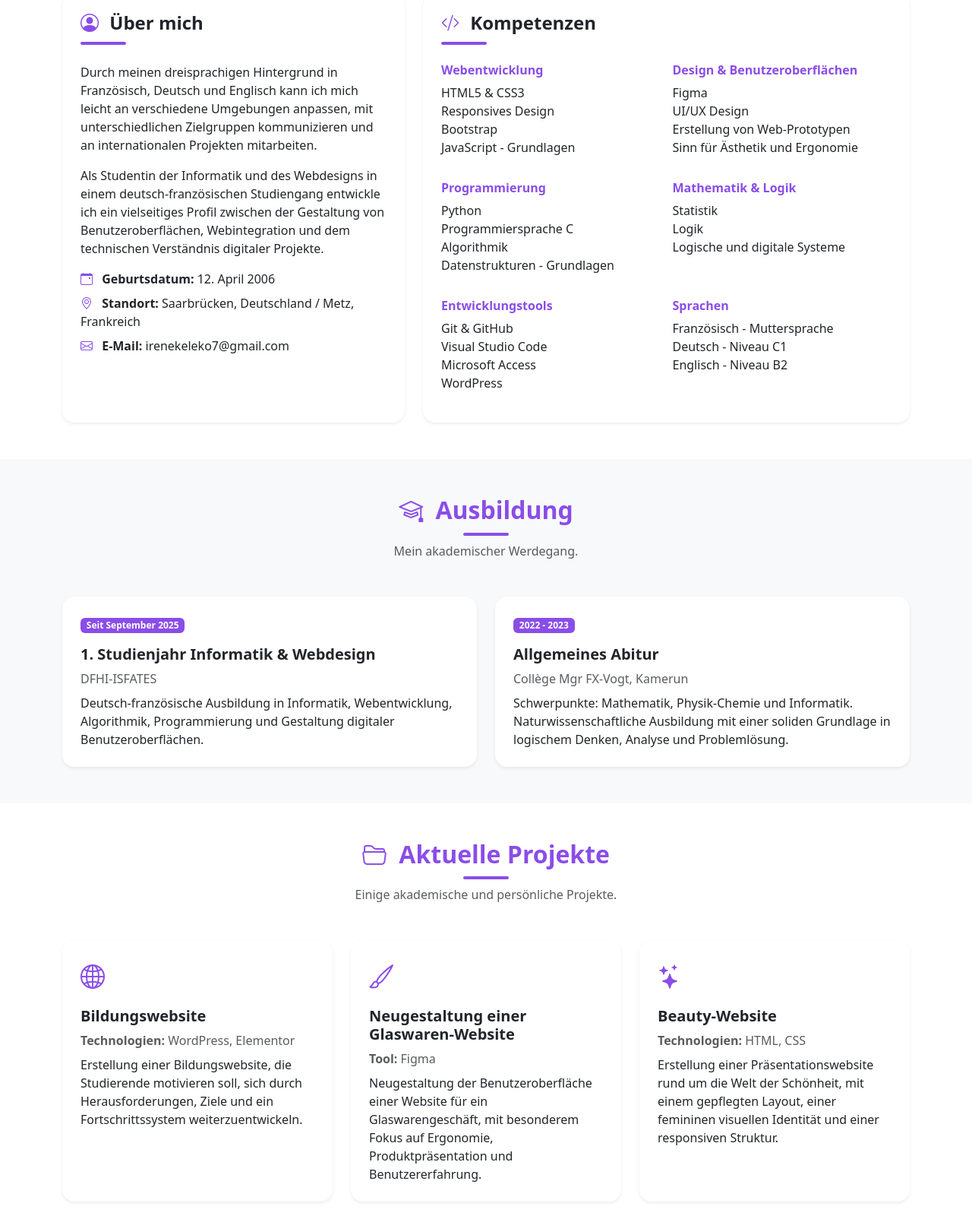
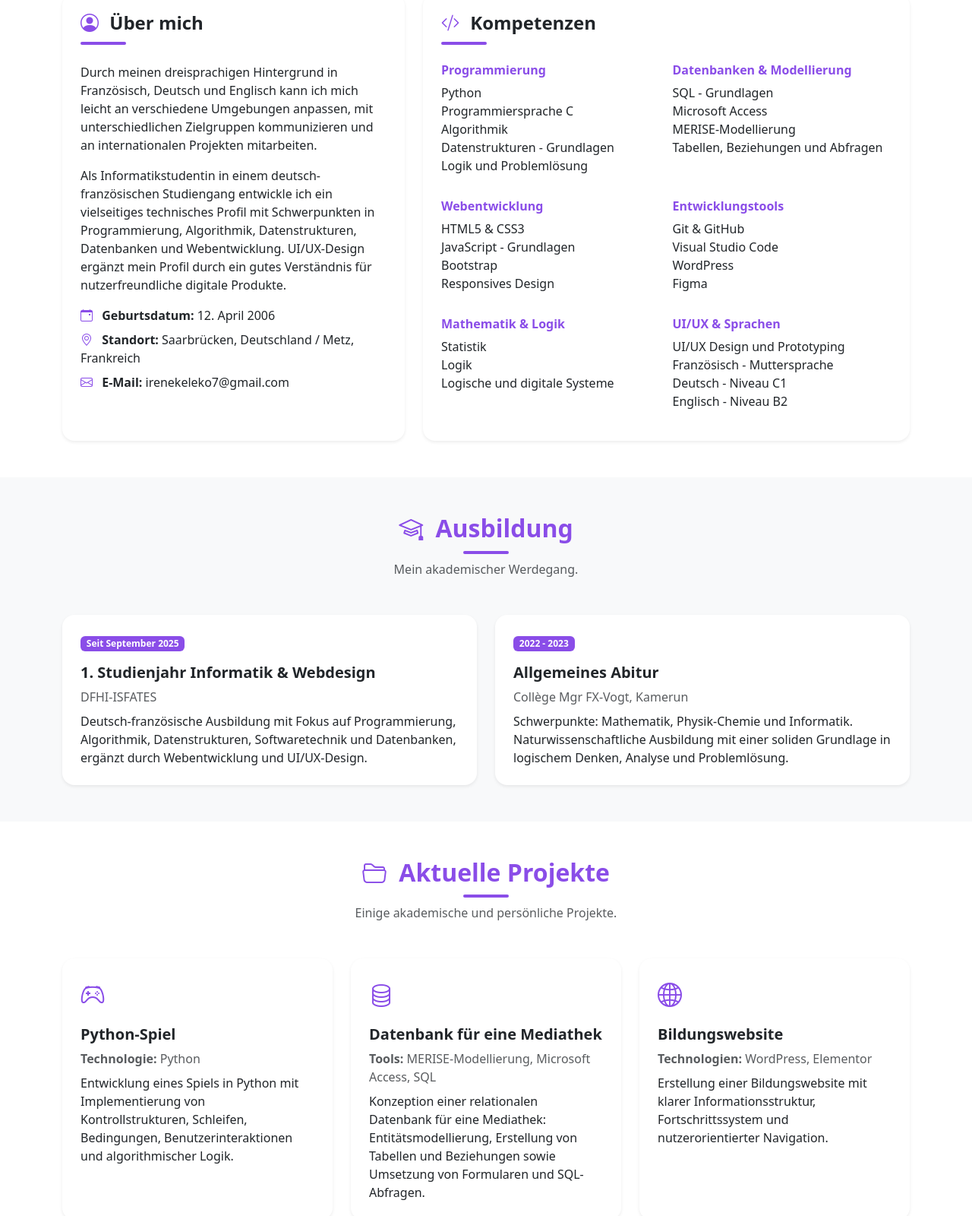
Before and after one commit to irenekeleko7-art/My_CV_Deutsch, a website built with Vite: page index.html in a window 1280 px wide. Shown: the part 820-2420 px from the top of the page at 76% size. Built offline with nearby package versions, Linux system fonts and the light colour scheme.

Commit message:
Update index.html

```diff
--- a/index.html
+++ b/index.html
@@ -4,7 +4,7 @@
 <head>
   <meta charset="UTF-8">
   <meta name="viewport" content="width=device-width, initial-scale=1">
-  <title>My Curriculum-Vitae</title>
+  <title>Lebenslauf - Irene Keleko</title>
   <script type="module" src="./js/main.js"></script>
 </head>
 
@@ -45,12 +45,13 @@
           <div class="col-12 col-lg-6 text-center text-lg-start order-2 order-lg-1">
             <p class="fs-4 mb-2">Hallo, ich bin</p>
             <h1 class="display-4 fw-bold text-primary">Irene Merveilles Keleko Tonfack</h1>
-            <h2 class="h4 text-secondary mb-4">Studentin der Informatik und des Webdesigns</h2>
+            <h2 class="h4 text-secondary mb-4">Informatikstudentin - Programmierung, Algorithmik & Webentwicklung</h2>
 
             <p class="lead mb-4">
-              Begeistert von der Gestaltung moderner, ästhetischer und funktionaler
-              digitaler Benutzeroberflächen. Ich liebe es, meine Ideen in einzigartige
-              und bereichernde Erfahrungen umzusetzen.
+              Begeistert von der Entwicklung digitaler Lösungen, Programmierung und
+              der Gestaltung funktionaler Benutzeroberflächen. Ich verbinde technisches
+              Denken mit Kreativität und setze Projekte mit Python, C, Webtechnologien
+              und Datenbanken um.
             </p>
 
             <div class="d-flex flex-column flex-sm-row gap-3 justify-content-center justify-content-lg-start">
@@ -90,9 +91,10 @@
                 </p>
 
                 <p>
-                  Als Studentin der Informatik und des Webdesigns in einem deutsch-französischen
-                  Studiengang entwickle ich ein vielseitiges Profil zwischen der Gestaltung von
-                  Benutzeroberflächen, Webintegration und dem technischen Verständnis digitaler Projekte.
+                  Als Informatikstudentin in einem deutsch-französischen Studiengang entwickle
+                  ich ein vielseitiges technisches Profil mit Schwerpunkten in Programmierung,
+                  Algorithmik, Datenstrukturen, Datenbanken und Webentwicklung. UI/UX-Design
+                  ergänzt mein Profil durch ein gutes Verständnis für nutzerfreundliche digitale Produkte.
                 </p>
 
                 <ul class="list-unstyled mb-0">
@@ -125,36 +127,49 @@
 
                   <div class="col-12 col-md-6">
                     <article>
-                      <h3 class="h6 fw-bold text-primary">Webentwicklung</h3>
+                      <h3 class="h6 fw-bold text-primary">Programmierung</h3>
                       <ul class="list-unstyled">
-                        <li>HTML5 & CSS3</li>
-                        <li>Responsives Design</li>
-                        <li>Bootstrap</li>
-                        <li>JavaScript - Grundlagen</li>
+                        <li>Python</li>
+                        <li>Programmiersprache C</li>
+                        <li>Algorithmik</li>
+                        <li>Datenstrukturen - Grundlagen</li>
+                        <li>Logik und Problemlösung</li>
                       </ul>
                     </article>
                   </div>
 
                   <div class="col-12 col-md-6">
                     <article>
-                      <h3 class="h6 fw-bold text-primary">Design & Benutzeroberflächen</h3>
+                      <h3 class="h6 fw-bold text-primary">Datenbanken & Modellierung</h3>
                       <ul class="list-unstyled">
-                        <li>Figma</li>
-                        <li>UI/UX Design</li>
-                        <li>Erstellung von Web-Prototypen</li>
-                        <li>Sinn für Ästhetik und Ergonomie</li>
+                        <li>SQL - Grundlagen</li>
+                        <li>Microsoft Access</li>
+                        <li>MERISE-Modellierung</li>
+                        <li>Tabellen, Beziehungen und Abfragen</li>
                       </ul>
                     </article>
                   </div>
 
                   <div class="col-12 col-md-6">
                     <article>
-                      <h3 class="h6 fw-bold text-primary">Programmierung</h3>
+                      <h3 class="h6 fw-bold text-primary">Webentwicklung</h3>
                       <ul class="list-unstyled">
-                        <li>Python</li>
-                        <li>Programmiersprache C</li>
-                        <li>Algorithmik</li>
-                        <li>Datenstrukturen - Grundlagen</li>
+                        <li>HTML5 & CSS3</li>
+                        <li>JavaScript - Grundlagen</li>
+                        <li>Bootstrap</li>
+                        <li>Responsives Design</li>
+                      </ul>
+                    </article>
+                  </div>
+
+                  <div class="col-12 col-md-6">
+                    <article>
+                      <h3 class="h6 fw-bold text-primary">Entwicklungstools</h3>
+                      <ul class="list-unstyled">
+                        <li>Git & GitHub</li>
+                        <li>Visual Studio Code</li>
+                        <li>WordPress</li>
+                        <li>Figma</li>
                       </ul>
                     </article>
                   </div>
@@ -172,20 +187,9 @@
 
                   <div class="col-12 col-md-6">
                     <article>
-                      <h3 class="h6 fw-bold text-primary">Entwicklungstools</h3>
+                      <h3 class="h6 fw-bold text-primary">UI/UX & Sprachen</h3>
                       <ul class="list-unstyled">
-                        <li>Git & GitHub</li>
-                        <li>Visual Studio Code</li>
-                        <li>Microsoft Access</li>
-                        <li>WordPress</li>
-                      </ul>
-                    </article>
-                  </div>
-
-                  <div class="col-12 col-md-6">
-                    <article>
-                      <h3 class="h6 fw-bold text-primary">Sprachen</h3>
-                      <ul class="list-unstyled">
+                        <li>UI/UX Design und Prototyping</li>
                         <li>Französisch - Muttersprache</li>
                         <li>Deutsch - Niveau C1</li>
                         <li>Englisch - Niveau B2</li>
@@ -224,8 +228,9 @@
                 <h3 class="h5 fw-bold">1. Studienjahr Informatik & Webdesign</h3>
                 <p class="text-muted mb-2">DFHI-ISFATES</p>
                 <p class="mb-0">
-                  Deutsch-französische Ausbildung in Informatik, Webentwicklung,
-                  Algorithmik, Programmierung und Gestaltung digitaler Benutzeroberflächen.
+                  Deutsch-französische Ausbildung mit Fokus auf Programmierung, Algorithmik,
+                  Datenstrukturen, Softwaretechnik und Datenbanken, ergänzt durch Webentwicklung
+                  und UI/UX-Design.
                 </p>
               </div>
             </article>
@@ -268,63 +273,14 @@
           <div class="col-12 col-md-6 col-lg-4">
             <article class="card h-100 border-0 shadow-sm rounded-4">
               <div class="card-body p-4">
-                <span class="bi bi-globe2 fs-2 text-primary"></span>
-                <h3 class="h5 fw-bold mt-3">Bildungswebsite</h3>
-                <p class="text-muted mb-2">
-                  <strong>Technologien:</strong> WordPress, Elementor
-                </p>
-                <p class="mb-0">
-                  Erstellung einer Bildungswebsite, die Studierende motivieren soll,
-                  sich durch Herausforderungen, Ziele und ein Fortschrittssystem weiterzuentwickeln.
-                </p>
-              </div>
-            </article>
-          </div>
-
-          <div class="col-12 col-md-6 col-lg-4">
-            <article class="card h-100 border-0 shadow-sm rounded-4">
-              <div class="card-body p-4">
-                <span class="bi bi-brush fs-2 text-primary"></span>
-                <h3 class="h5 fw-bold mt-3">Neugestaltung einer Glaswaren-Website</h3>
-                <p class="text-muted mb-2">
-                  <strong>Tool:</strong> Figma
-                </p>
-                <p class="mb-0">
-                  Neugestaltung der Benutzeroberfläche einer Website für ein Glaswarengeschäft,
-                  mit besonderem Fokus auf Ergonomie, Produktpräsentation und Benutzererfahrung.
-                </p>
-              </div>
-            </article>
-          </div>
-
-          <div class="col-12 col-md-6 col-lg-4">
-            <article class="card h-100 border-0 shadow-sm rounded-4">
-              <div class="card-body p-4">
-                <span class="bi bi-stars fs-2 text-primary"></span>
-                <h3 class="h5 fw-bold mt-3">Beauty-Website</h3>
-                <p class="text-muted mb-2">
-                  <strong>Technologien:</strong> HTML, CSS
-                </p>
-                <p class="mb-0">
-                  Erstellung einer Präsentationswebsite rund um die Welt der Schönheit,
-                  mit einem gepflegten Layout, einer femininen visuellen Identität
-                  und einer responsiven Struktur.
-                </p>
-              </div>
-            </article>
-          </div>
-
-          <div class="col-12 col-md-6 col-lg-4">
-            <article class="card h-100 border-0 shadow-sm rounded-4">
-              <div class="card-body p-4">
                 <span class="bi bi-controller fs-2 text-primary"></span>
                 <h3 class="h5 fw-bold mt-3">Python-Spiel</h3>
                 <p class="text-muted mb-2">
                   <strong>Technologie:</strong> Python
                 </p>
                 <p class="mb-0">
-                  Entwicklung eines Spiels in Python, bei dem Kenntnisse in Algorithmik,
-                  Logik, Bedingungen, Schleifen und Benutzerinteraktionen angewendet wurden.
+                  Entwicklung eines Spiels in Python mit Implementierung von Kontrollstrukturen,
+                  Schleifen, Bedingungen, Benutzerinteraktionen und algorithmischer Logik.
                 </p>
               </div>
             </article>
@@ -339,9 +295,25 @@
                   <strong>Tools:</strong> MERISE-Modellierung, Microsoft Access, SQL
                 </p>
                 <p class="mb-0">
-                  Konzeption und Verwaltung einer Datenbank für eine Mediathek:
-                  Modellierung der Entitäten, Erstellung von Tabellen, Beziehungen,
-                  Formularen und SQL-Abfragen.
+                  Konzeption einer relationalen Datenbank für eine Mediathek:
+                  Entitätsmodellierung, Erstellung von Tabellen und Beziehungen sowie
+                  Umsetzung von Formularen und SQL-Abfragen.
+                </p>
+              </div>
+            </article>
+          </div>
+
+          <div class="col-12 col-md-6 col-lg-4">
+            <article class="card h-100 border-0 shadow-sm rounded-4">
+              <div class="card-body p-4">
+                <span class="bi bi-globe2 fs-2 text-primary"></span>
+                <h3 class="h5 fw-bold mt-3">Bildungswebsite</h3>
+                <p class="text-muted mb-2">
+                  <strong>Technologien:</strong> WordPress, Elementor
+                </p>
+                <p class="mb-0">
+                  Erstellung einer Bildungswebsite mit klarer Informationsstruktur,
+                  Fortschrittssystem und nutzerorientierter Navigation.
                 </p>
               </div>
             </article>
@@ -359,6 +331,38 @@
                   Erstellung eines responsiven digitalen Lebenslaufs auf GitHub,
                   mit einer klaren Struktur, modernem Design und einer Organisation,
                   die zu meinem Profil passt.
+                </p>
+              </div>
+            </article>
+          </div>
+
+          <div class="col-12 col-md-6 col-lg-4">
+            <article class="card h-100 border-0 shadow-sm rounded-4">
+              <div class="card-body p-4">
+                <span class="bi bi-stars fs-2 text-primary"></span>
+                <h3 class="h5 fw-bold mt-3">Beauty-Website</h3>
+                <p class="text-muted mb-2">
+                  <strong>Technologien:</strong> HTML, CSS
+                </p>
+                <p class="mb-0">
+                  Erstellung einer responsiven Präsentationswebsite mit strukturierter
+                  HTML-Seite, CSS-Layout und visueller Gestaltung.
+                </p>
+              </div>
+            </article>
+          </div>
+
+          <div class="col-12 col-md-6 col-lg-4">
+            <article class="card h-100 border-0 shadow-sm rounded-4">
+              <div class="card-body p-4">
+                <span class="bi bi-brush fs-2 text-primary"></span>
+                <h3 class="h5 fw-bold mt-3">UI/UX-Prototyp einer Glaswaren-Website</h3>
+                <p class="text-muted mb-2">
+                  <strong>Tool:</strong> Figma
+                </p>
+                <p class="mb-0">
+                  Neugestaltung einer Benutzeroberfläche mit Fokus auf Ergonomie,
+                  Produktpräsentation, Navigationslogik und Benutzererfahrung.
                 </p>
               </div>
             </article>
@@ -386,8 +390,8 @@
                   <p class="text-muted mb-2">Griechenland</p>
                   <p class="mb-0">
                     Teilnahme an einem internationalen akademischen Programm im Bereich
-                    künstliche Intelligenz und Robotik. Einführung in die Grundlagen der
-                    KI-Anwendung, Einblick in die Robotik und Arbeit in einem multikulturellen Umfeld.
+                    künstliche Intelligenz und Robotik. Einführung in KI-Anwendungen,
+                    Robotik-Grundlagen und technische Projektarbeit in einem multikulturellen Umfeld.
                   </p>
                 </div>
 
@@ -398,7 +402,7 @@
                   <p class="mb-0">
                     Einblick in das technologische Umfeld eines großen Industrieunternehmens.
                     Austausch mit Informatikern über digitale Berufe, in Unternehmen verwendete
-                    Systeme und konkrete Anwendungen der Informatik.
+                    Systeme, IT-Prozesse und konkrete Anwendungen der Informatik.
                   </p>
                 </div>
 
@@ -407,9 +411,9 @@
                   <h3 class="h5 fw-bold">Akademische Informatikprojekte</h3>
                   <p class="text-muted mb-2">DFHI-ISFATES</p>
                   <p class="mb-0">
-                    Durchführung mehrerer akademischer Projekte in Webentwicklung,
-                    Programmierung, Algorithmik und Datenbanken, mit schrittweiser Anwendung
-                    der im Unterricht behandelten Konzepte.
+                    Durchführung mehrerer akademischer Projekte in Programmierung, Algorithmik,
+                    Datenbanken und Webentwicklung, mit praktischer Anwendung der im Unterricht
+                    behandelten Informatik-Konzepte.
                   </p>
                 </div>
 
@@ -481,8 +485,9 @@
                 </h2>
 
                 <p>
-                  Sie können mich für ein Projekt, eine Zusammenarbeit oder einfach
-                  für einen Austausch über Informatik, Webdesign und digitale Projekte kontaktieren.
+                  Sie können mich für Werkstudentenstellen, technische Projekte oder einen
+                  Austausch über Informatik, Softwareentwicklung, Webentwicklung und digitale
+                  Lösungen kontaktieren.
                 </p>
 
                 <ul class="list-unstyled mb-0">
```
